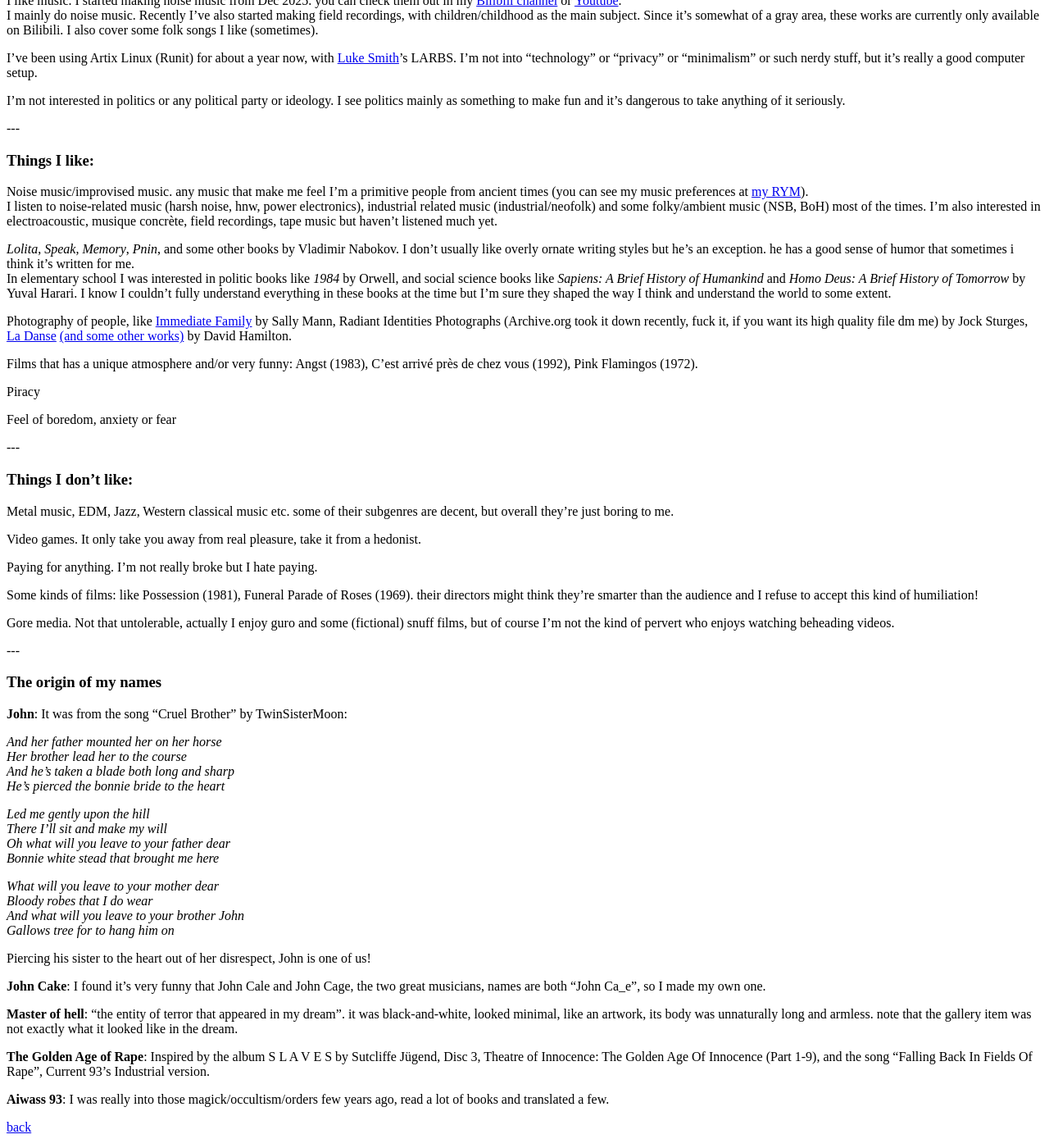
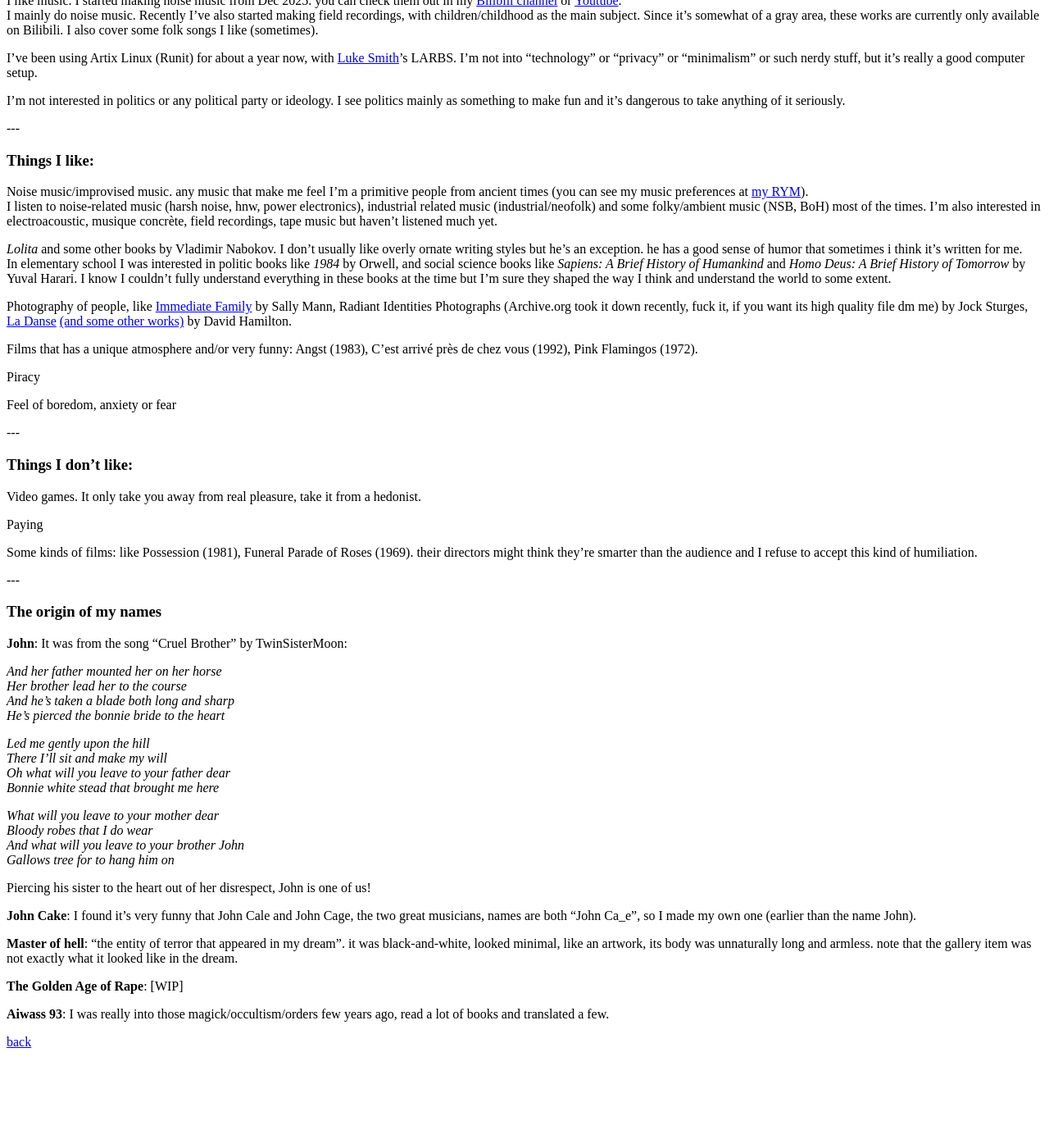
Before and after one commit to Aiwass93/aiwass93.github.io, a Jekyll site: the page built from about.md, in a window 1280 px wide and 1400 px high, scrolled down 174 px. Shown: the whole window at 82% size. Built offline with Jekyll 4.4.1, drawn with Linux system fonts in a browser that asks for light colours; after the commit the page ends 1470 px from its top, so only the background shows below that.

Commit message:
updates some stuff

```diff
--- a/about.md
+++ b/about.md
@@ -23,7 +23,7 @@
 Noise music/improvised music. any music that make me feel I'm a primitive people from ancient times (you can see my music preferences at [my RYM](https://rateyourmusic.com/~music_enjoyer1990)).
 I listen to noise-related music (harsh noise, hnw, power electronics), industrial related music (industrial/neofolk) and some folky/ambient music (NSB, BoH) most of the times. I'm also interested in electroacoustic, musique concrète, field recordings, tape music but haven't listened much yet.
 
-*Lolita*, *Speak, Memory*, *Pnin*, and some other books by Vladimir Nabokov. I don't usually like overly ornate writing styles but he's an exception. he has a good sense of humor that sometimes i think it's written for me.
+*Lolita* and some other books by Vladimir Nabokov. I don't usually like overly ornate writing styles but he's an exception. he has a good sense of humor that sometimes i think it's written for me.
 In elementary school I was interested in politic books like *1984* by Orwell, and social science books like *Sapiens: A Brief History of Humankind* and *Homo Deus: A Brief History of Tomorrow* by Yuval Harari. I know I couldn't fully understand everything in these books at the time but I'm sure they shaped the way I think and understand the world to some extent.
 
 Photography of people, like [Immediate Family](https://archive.org/details/immediate-family-sally-mann) by Sally Mann, Radiant Identities Photographs (Archive.org took it down recently, fuck it, if you want its high quality file dm me) by Jock Sturges, [La Danse](https://archive.org/details/ladansebydavidha0000unse) [(and some other works)](https://archive.org/details/davidhamiltonspr0000hami) by David Hamilton.
@@ -38,15 +38,11 @@
 
 ### Things I don't like:
 
-Metal music, EDM, Jazz, Western classical music etc. some of their subgenres are decent, but overall they're just boring to me.
-
 Video games. It only take you away from real pleasure, take it from a hedonist.
 
-Paying for anything. I'm not really broke but I hate paying.
+Paying
 
-Some kinds of films: like Possession (1981), Funeral Parade of Roses (1969). their directors might think they're smarter than the audience and I refuse to accept this kind of humiliation!
-
-Gore media. Not that untolerable, actually I enjoy guro and some (fictional) snuff films, but of course I'm not the kind of pervert who enjoys watching beheading videos.
+Some kinds of films: like Possession (1981), Funeral Parade of Roses (1969). their directors might think they're smarter than the audience and I refuse to accept this kind of humiliation.
 
 \-\-\-
 
@@ -71,11 +67,11 @@
 
 Piercing his sister to the heart out of her disrespect, John is one of us!
 
-**John Cake**: I found it's very funny that John Cale and John Cage, the two great musicians, names are both "John Ca_e", so I made my own one.
+**John Cake**: I found it's very funny that John Cale and John Cage, the two great musicians, names are both "John Ca_e", so I made my own one (earlier than the name John).
 
 **Master of hell**: "the entity of terror that appeared in my dream". it was black-and-white, looked minimal, like an artwork, its body was unnaturally long and armless. note that the gallery item was not exactly what it looked like in the dream.
 
-**The Golden Age of Rape**: Inspired by the album S L A V E S by Sutcliffe Jügend, Disc 3, Theatre of Innocence: The Golden Age Of Innocence (Part 1-9), and the song "Falling Back In Fields Of Rape", Current 93's Industrial version.
+**The Golden Age of Rape**: [WIP]
 
 **Aiwass 93**: I was really into those magick/occultism/orders few years ago, read a lot of books and translated a few.
 
```
Also changed, not shown: _fun_facts/book-fav.md (deleted, +0 -3 lines), _fun_facts/english.md (deleted, +0 -3 lines), _fun_facts/music-band.md (+1 -1 lines), _gallery/z-topster.md (+1 -1 lines), _posts/2026-07-12-my-physical-music-collection.md (+2 -2 lines), _posts/2026-10-14-an-interesting-dream.md (added, +17 -0 lines).
